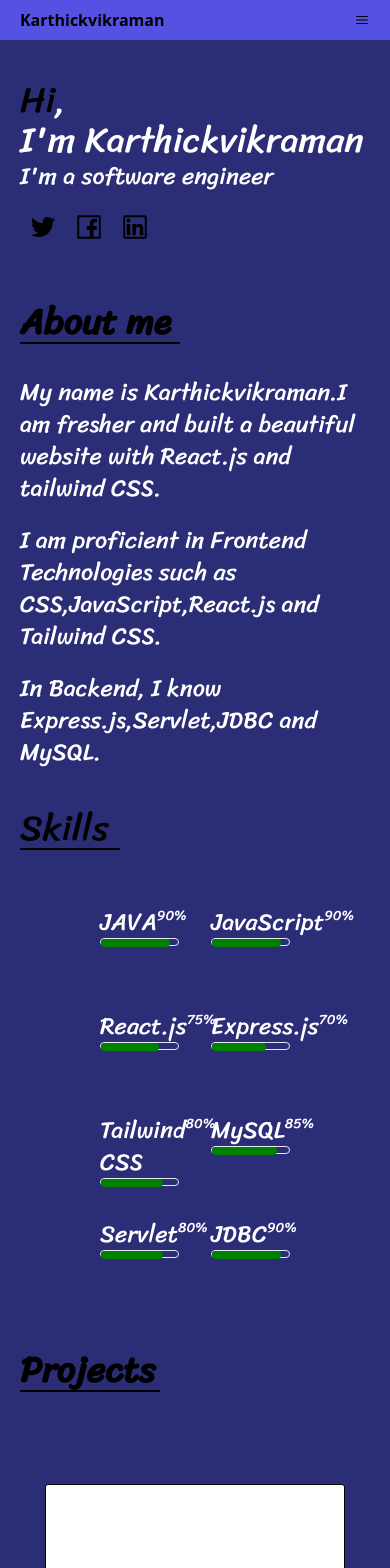
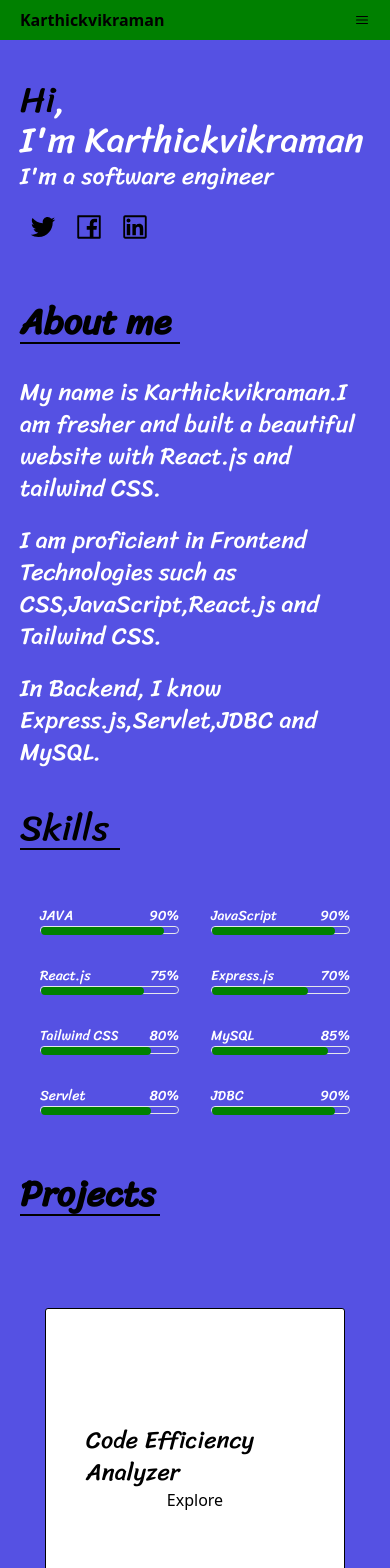
Before and after one commit to karthickvikraman22/portfolio, a React (Create React App) app: page / in a window 390 px wide. Shown: the top 1568 px of the page. Built offline with nearby package versions, Linux system fonts and the light colour scheme.

Commit message:
Updated version-1

```diff
--- a/src/App.css
+++ b/src/App.css
@@ -11,7 +11,7 @@ li{
 }
 
 .nav{
-  background-color: rgb(85, 81, 227);
+  background-color: green;
 }
 .mv{
   @apply fixed left-0 top-10 bg-gray-800 w-full h-[30%];
@@ -22,10 +22,10 @@ li{
 
 /*Hero Section*/
 .sec{
-  background-color: #2b2d77;
+  background-color: rgb(85, 81, 227);
 }
 .icon a{
-  @apply px-2 hover:text-white;
+  @apply px-2 hover:text-green-800;
 }
 
 /*Project section*/
@@ -58,6 +58,9 @@ li{
 .percent{
   @apply font-hero-font text-sm text-white;
 }
+.heading1{
+  @apply font-hero-font text-sm;
+}
 
 /*Resume Section*/
 .download{
--- a/src/components/Footer.js
+++ b/src/components/Footer.js
@@ -1,6 +1,6 @@
 export default function Footer(){
     return <>
-       <section className="pt-10 sec">
+       <section className="pt-10 sec" id='contact'>
            <div className="py-10 flex flex-col">
               <p className="w-full text-center text-2xl">Contact us</p>
               <div className="pt-5">
--- a/src/components/Header.js
+++ b/src/components/Header.js
@@ -12,16 +12,16 @@ export default function Header(){
             <li><a href='#skill'>Skills</a></li>
             <li><a href='#pro'>Projects</a></li>
             <li><a href='#res'>Resume</a></li>
-            <li><a href='index.html'>Contact</a></li>
+            <li><a href='#contact'>Contact</a></li>
             </ul>
          </nav>
          {toggle && <nav className='block md:hidden'>
                         <ul onClick={()=>setToggle(!toggle)} className='flex flex-col mv'>
-                            <li><a href='./'>Home</a></li>
+                            <li><a href='/'>Home</a></li>
                             <li><a href='#skill'>Skills</a></li>
                             <li><a href='#pro'>Projects</a></li>
                             <li><a href='#res'>Resume</a></li>
-                            <li><a href='index.html'>Contact</a></li>
+                            <li><a href='#contact'>Contact</a></li>
                         </ul>
                     </nav>
          }
--- a/src/components/Skills.js
+++ b/src/components/Skills.js
@@ -4,10 +4,10 @@ export default function Skills(){
            <div className="md:px-20">
                    <h1 className="text-4xl font-hero-font border-black border-b-2 w-[100px]">Skills</h1>
            </div>
-           <div className="w-full grid grid-cols-2 grid-rows-4 md:grid-cols-3 md:grid-rows-3 gap-8 px-20 mt-14">
+           <div className="w-full grid grid-cols-2 grid-rows-4 md:grid-cols-3 md:grid-rows-3 gap-8 mt-14 px-5 md:px-20">
                     <div>
                         <div className="flex justify-between">
-                            <h3 className="heading text-white">JAVA</h3>
+                            <h3 className="heading1 text-white">JAVA</h3>
                             <p className="percent">90%</p>
                         </div>
                         <div className="bar">
@@ -16,7 +16,7 @@ export default function Skills(){
                     </div>
                     <div>
                         <div className="flex justify-between">
-                            <h3 className="heading text-white">JavaScript</h3>
+                            <h3 className="heading1 text-white">JavaScript</h3>
                             <p className="percent">90%</p>
                         </div>
                         <div className="bar">
@@ -25,7 +25,7 @@ export default function Skills(){
                     </div>
                     <div>
                         <div className="flex justify-between">
-                             <h3 className="heading text-white">React.js</h3>
+                             <h3 className="heading1 text-white">React.js</h3>
                              <p className="percent">75%</p>
                         </div>
                         <div className="bar">
@@ -34,7 +34,7 @@ export default function Skills(){
                     </div>
                     <div>
                         <div className="flex justify-between">
-                            <h3 className="heading text-white">Express.js</h3>
+                            <h3 className="heading1 text-white">Express.js</h3>
                             <p className="percent">70%</p>
                         </div>
                         <div className="bar">
@@ -43,7 +43,7 @@ export default function Skills(){
                     </div>
                     <div>
                         <div className="flex justify-between">
-                            <h3 className="heading text-white">Tailwind CSS</h3>
+                            <h3 className="heading1 text-white">Tailwind CSS</h3>
                             <p className="percent">80%</p>
                         </div>
                         <div className="bar">
@@ -52,7 +52,7 @@ export default function Skills(){
                     </div>
                     <div>
                         <div className="flex justify-between">
-                            <h3 className="heading text-white">MySQL</h3>
+                            <h3 className="heading1 text-white">MySQL</h3>
                             <p className="percent">85%</p>
                         </div>
                         <div className="bar">
@@ -61,7 +61,7 @@ export default function Skills(){
                     </div>
                     <div>
                         <div className="flex justify-between">
-                            <h3 className="heading text-white">Servlet</h3>
+                            <h3 className="heading1 text-white">Servlet</h3>
                             <p className="percent">80%</p>
                         </div>
                         <div className="bar">
@@ -70,7 +70,7 @@ export default function Skills(){
                     </div>
                     <div>
                         <div className="flex justify-between">
-                            <h3 className="heading text-white">JDBC</h3>
+                            <h3 className="heading1 text-white">JDBC</h3>
                             <p className="percent">90%</p>
                         </div>
                         <div className="bar">
```
